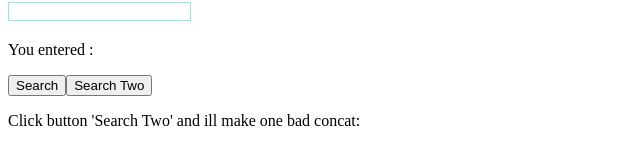
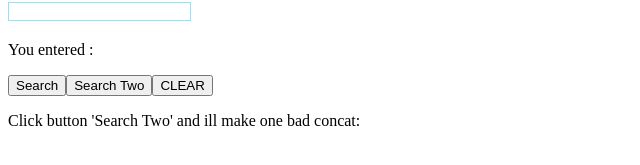
Before and after one commit to csdear/nextGarbage, a Next.js app: page / in a window 1280 px wide. Shown: the part 309-474 px from the top of the page, without its empty margins (0-640 px from the left). Built offline with nearby package versions, Linux system fonts and the light colour scheme.

Commit message:
Clear/reset the field

```diff
--- a/src/components/search/index.tsx
+++ b/src/components/search/index.tsx
@@ -29,6 +29,11 @@ const Search: FC = () => {
         setbadConcatText(theRub);
       };
 
+      // Reset Input Field handler
+        const resetInputField = () => {
+            setSearchInputText("");
+        };
+
     const {
       data,
       slouchyA,
@@ -50,6 +55,8 @@ const Search: FC = () => {
       <p>You entered :{searchInputText}</p>
       <button onClick={handleOnSearch}>Search</button>
       <button onClick={handleOnSearchTwo}>Search Two</button>
+      <button onClick={resetInputField}>CLEAR</button>
+
       <p>Click button 'Search Two' and ill make one bad concat: {badConcatText}</p>
     </div>
   );
```
